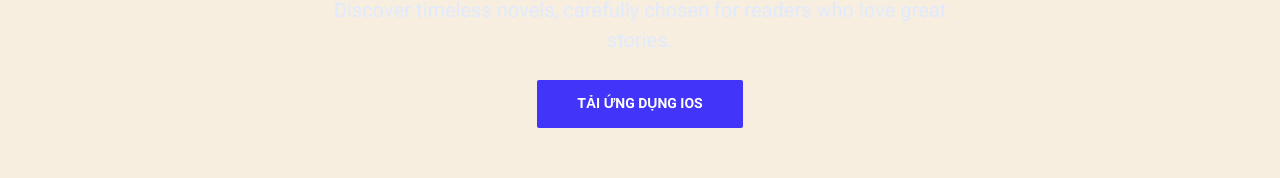
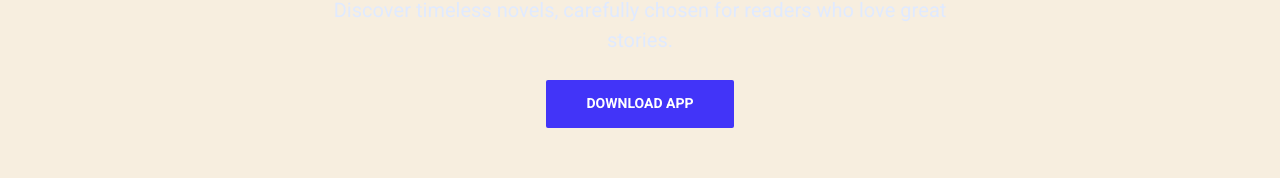
Before and after one commit to sunshinesing/sunshinesing.github.io, a website: page index.html in a window 1280 px wide. Shown: the part 234-412 px from the top of the page. Drawn offline with nearby package versions, Linux system fonts and the light colour scheme.

Commit message:
Update index.html

```diff
--- a/index.html
+++ b/index.html
@@ -38,7 +38,7 @@
 	                        <h1 class="hero-title mt-0">Elvara</h1>
 	                        <p class="hero-paragraph">Discover timeless novels, carefully chosen for readers who love great stories.</p>
 	                        <div class="hero-cta">
-								<a class="button button-primary button-wide-mobile" href="https://apps.apple.com/us/app/s%C3%A1ch-hay-n%C3%AAn-%C4%91%E1%BB%8Dc-trong-%C4%91%E1%BB%9Di/id1530683610" target="_blank">Tải ứng dụng iOS</a>
+								<a class="button button-primary button-wide-mobile" href="https://apps.apple.com/us/app/s%C3%A1ch-hay-n%C3%AAn-%C4%91%E1%BB%8Dc-trong-%C4%91%E1%BB%9Di/id1530683610" target="_blank">Download app</a>
 							</div>
 						</div>
 						<div class="mockup-container">
```
